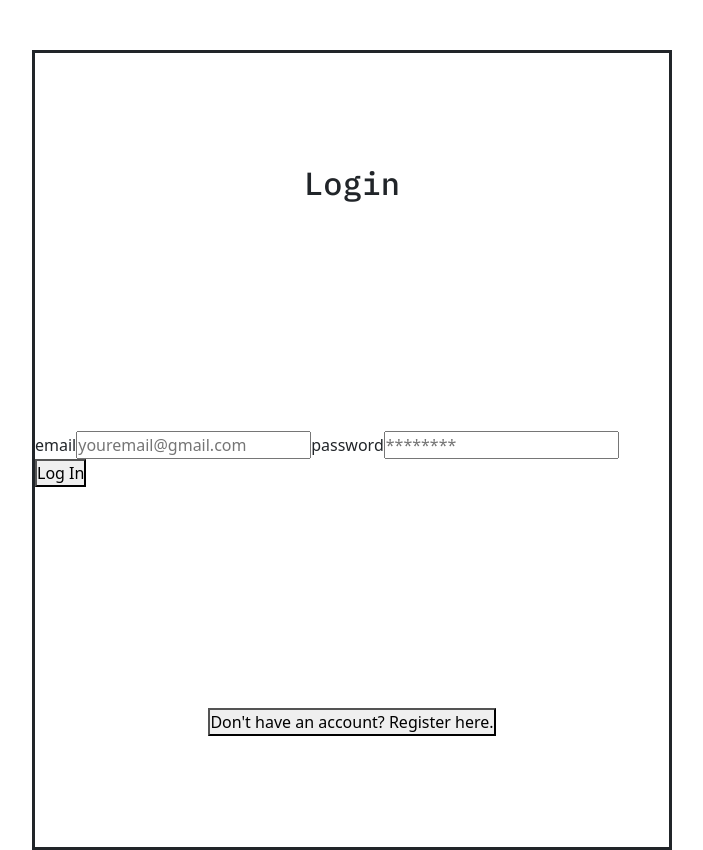
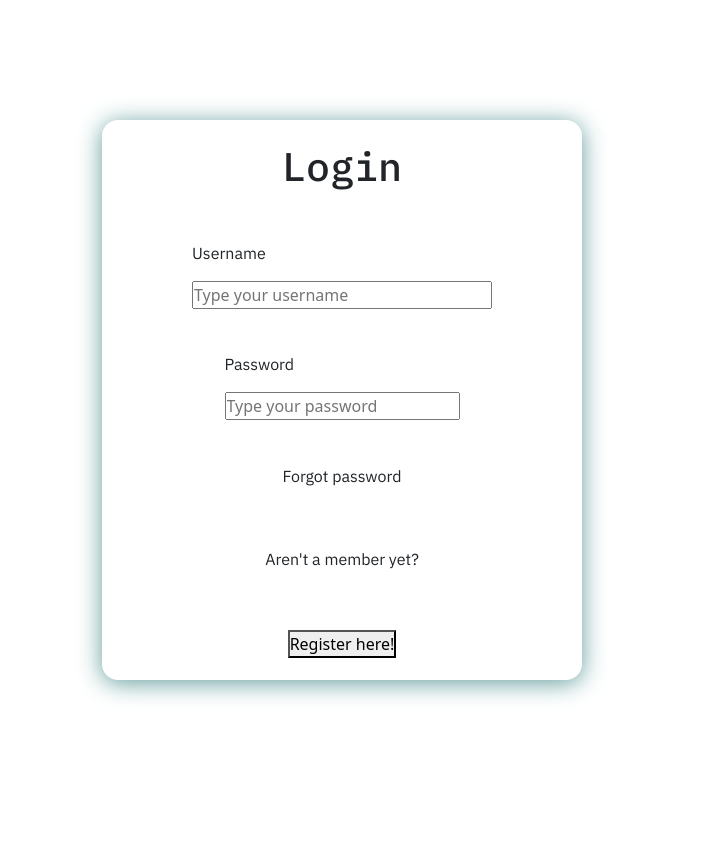
Before and after one commit to AABDJKKM/project-frontend, a React (Create React App) app: page /Login in a window 1280 px wide. Shown: the whole page, without its empty margins (298-1001 px from the left). After the commit the page ends 800 px from the top, so only its background shows below. Built offline with nearby package versions, Linux system fonts and the light colour scheme.

Commit message:
Updating log in page

```diff
--- a/src/App.js
+++ b/src/App.js
@@ -7,7 +7,7 @@ import Explore from "./routes/Explore";
 import Home from "./routes/Home";
 import Opportunities from "./routes/Opportunities";
 import Quiz from "./routes/Quiz";
-import {Login} from "./routes/Login";
+import LoginForm from "./routes/LoginForm";
 import {Register} from "./routes/Register";
 import { Route, Routes } from "react-router-dom";
 
@@ -26,7 +26,7 @@ function App() {
         <Route path="/explore" element={<Explore/>} />
         <Route path="/opportunities" element={<Opportunities/>} />
         <Route path="/quiz" element={<Quiz/>} />
-        <Route path="/Login" element = {<Login/>}  />
+        <Route path="/Login" element = {<LoginForm/>}  />
       </Routes>
 
       {/* <div className='App'>
--- /dev/null
+++ b/src/routes/LoginForm.js
@@ -0,0 +1,28 @@
+import React from "react";
+import "../styles/Loginform.css"
+
+const LoginForm = () => {
+    return (
+        <div className = "page">
+            <div className = "cover">
+                <h1>Login</h1>
+                <div className="names-aligned">
+                    <p className="text-content">Username</p>
+                    <input className="extended-input" type="text" placeholder="Type your username"/>
+                </div>
+                <div className="names-aligned">
+                    <p className="text-content">Password</p>
+                    <input type="password" placeholder="Type your password"/>
+                </div>
+
+                <p>Forgot password</p>
+
+
+                <p>Aren't a member yet?</p>
+                <button>Register here!</button>
+            </div>
+        </div>
+    )
+}
+
+export default LoginForm
--- a/src/styles/LoginStyles.css
+++ b/src/styles/LoginStyles.css
@@ -6,8 +6,10 @@ body{
     border-style: solid;
     display: grid;
     place-items: center;
-    height: 100vh;
-    width: 50%;
+    /* height: 100vh;
+    width: 50%; */
+    height: 702px;
+    width: 632px;
     margin: 50px 330px 50px 330px;
 
     /* margin-top: 70px;
@@ -19,3 +21,9 @@ body{
 
     margin-right: 50px; */
 }
+.auth-form-container h2{
+    font-weight: 900;
+    padding-top: 0;
+    margin-top: 0;
+    top: 0;
+}
--- /dev/null
+++ b/src/styles/Loginform.css
@@ -0,0 +1,37 @@
+*{
+    margin: 0;
+    box-sizing: border-box;
+}
+
+.page{
+    height: 100vh;
+    width: 100%;
+    display: flex;
+    justify-content: center;
+    align-items: center;
+}
+
+.cover{
+    background-color: white;
+    width: 30em;
+    height: 35em;
+    position: relative;
+    border-radius: 1em;
+    box-shadow: 0 0.188em 1.550em rgb(100,156,156);
+    display: flex;
+    flex-direction: column;
+    align-items: center;
+    justify-content: space-around;
+}
+
+.text-content{
+    margin-right: 100px;
+}
+
+/* .names-aligned{
+    margin-right: 200px;
+} */
+
+.extended-input{
+    width: 300px;
+}
```
